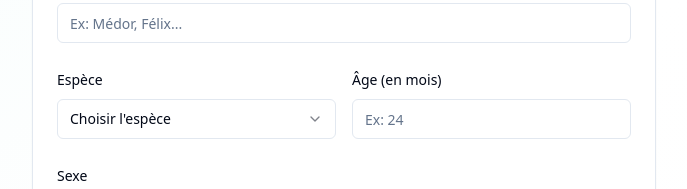
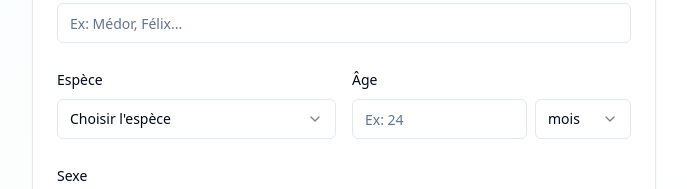
Before and after one commit to hackintux/pet-pals-health-check, a React (Vite) app: page / in a window 1280 px wide. Shown: the part 250-439 px from the top of the page, without its empty margins (296-983 px from the left). Built offline with nearby package versions, Linux system fonts and the light colour scheme.

Commit message:
Add age unit selection
Allow users to specify animal age in months or years.

```diff
--- a/src/components/AnimalProfile.tsx
+++ b/src/components/AnimalProfile.tsx
@@ -17,12 +17,31 @@ export const AnimalProfile = ({ onProfileComplete }: AnimalProfileProps) => {
     isNeutered: false,
     isOverweight: false
   });
+  const [ageUnit, setAgeUnit] = useState<'mois' | 'années'>('mois');
+  const [ageValue, setAgeValue] = useState<number>(0);
 
   const handleSubmit = (e: React.FormEvent) => {
     e.preventDefault();
     if (isProfileComplete()) {
-      onProfileComplete(profile as AnimalProfileType);
+      // Convertir l'âge en mois si nécessaire
+      const ageInMonths = ageUnit === 'années' ? ageValue * 12 : ageValue;
+      const finalProfile = { ...profile, age: ageInMonths } as AnimalProfileType;
+      onProfileComplete(finalProfile);
     }
+  };
+
+  const handleAgeChange = (value: number) => {
+    setAgeValue(value);
+    // Convertir en mois pour le profil
+    const ageInMonths = ageUnit === 'années' ? value * 12 : value;
+    setProfile({ ...profile, age: ageInMonths });
+  };
+
+  const handleUnitChange = (unit: 'mois' | 'années') => {
+    setAgeUnit(unit);
+    // Reconvertir la valeur actuelle avec la nouvelle unité
+    const ageInMonths = unit === 'années' ? ageValue * 12 : ageValue;
+    setProfile({ ...profile, age: ageInMonths });
   };
 
   const isProfileComplete = () => {
@@ -86,17 +105,32 @@ export const AnimalProfile = ({ onProfileComplete }: AnimalProfileProps) => {
               </div>
 
               <div className="space-y-2">
-                <Label htmlFor="age">Âge (en mois)</Label>
+                <Label htmlFor="age">Âge</Label>
+                <div className="flex gap-2">
                   <Input
                     id="age"
                     type="number"
                     min="1"
-                  max="300"
-                  value={profile.age || ''}
-                  onChange={(e) => setProfile({ ...profile, age: parseInt(e.target.value) || 0 })}
-                  placeholder="Ex: 24"
+                    max={ageUnit === 'années' ? "25" : "300"}
+                    value={ageValue || ''}
+                    onChange={(e) => handleAgeChange(parseInt(e.target.value) || 0)}
+                    placeholder={ageUnit === 'années' ? "Ex: 2" : "Ex: 24"}
+                    className="flex-1"
                     required
                   />
+                  <Select
+                    value={ageUnit}
+                    onValueChange={handleUnitChange}
+                  >
+                    <SelectTrigger className="w-24">
+                      <SelectValue />
+                    </SelectTrigger>
+                    <SelectContent>
+                      <SelectItem value="mois">mois</SelectItem>
+                      <SelectItem value="années">ans</SelectItem>
+                    </SelectContent>
+                  </Select>
+                </div>
               </div>
             </div>
 
```
Lines whose indentation alone changed are shown as unchanged.
